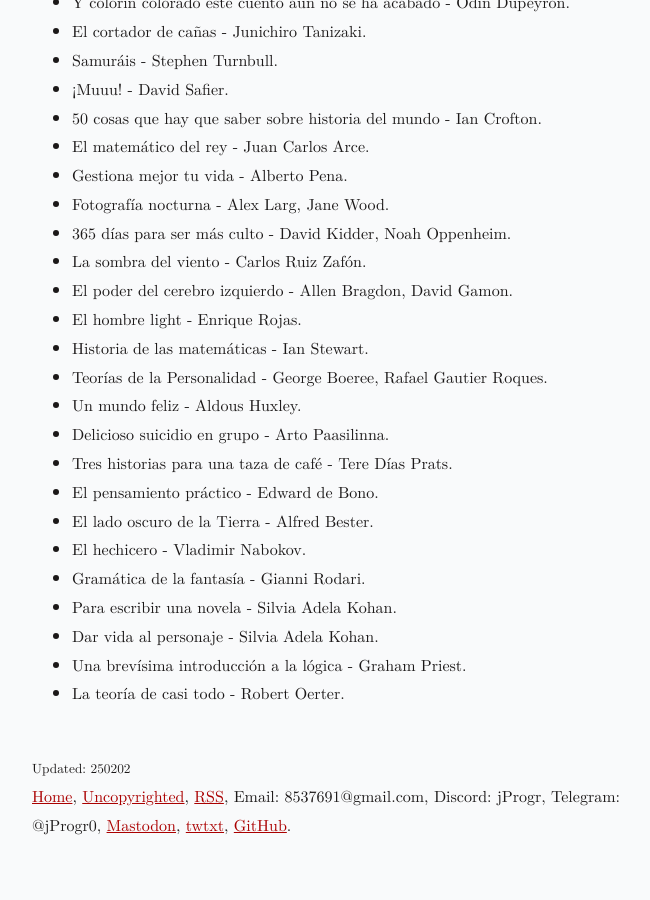
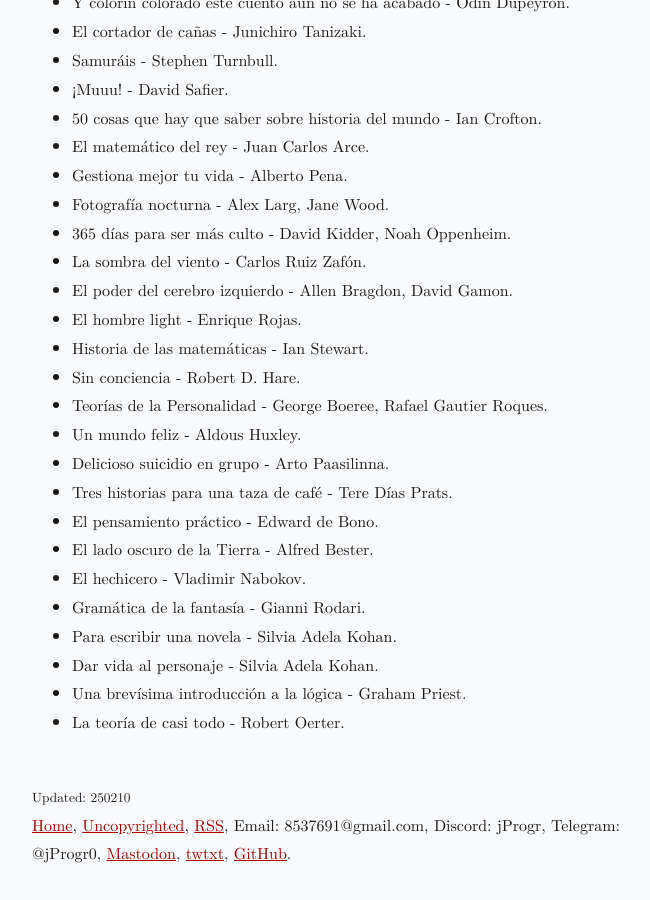
Before and after one commit to jProgr/jprogr.github.io, a Jekyll site: the page built from pages/books-read.md, in a window 1280 px wide and 900 px high, scrolled down 4902 px. Shown: the whole window, without its empty margins (308-958 px from the left). Built offline with Jekyll 4.4.1, drawn with Linux system fonts in a browser that asks for light colours; before the commit the page ends 5773 px from its top, so only the background shows below that.

Commit message:
Update content
Updated "Books read".

```diff
--- a/pages/books-read.md
+++ b/pages/books-read.md
@@ -1,7 +1,7 @@
 ---
 title: "Books read"
 permalink: "/books-read"
-updated_date: "250202"
+updated_date: "250210"
 ---
 
 # Books read
@@ -178,6 +178,7 @@ These are lists of the books that I have read and enjoyed enough to put in a lis
 - El poder del cerebro izquierdo - Allen Bragdon, David Gamon.
 - El hombre light - Enrique Rojas.
 - Historia de las matemáticas - Ian Stewart.
+- Sin conciencia - Robert D. Hare.
 - Teorías de la Personalidad - George Boeree, Rafael Gautier Roques.
 - Un mundo feliz - Aldous Huxley.
 - Delicioso suicidio en grupo - Arto Paasilinna.
```
